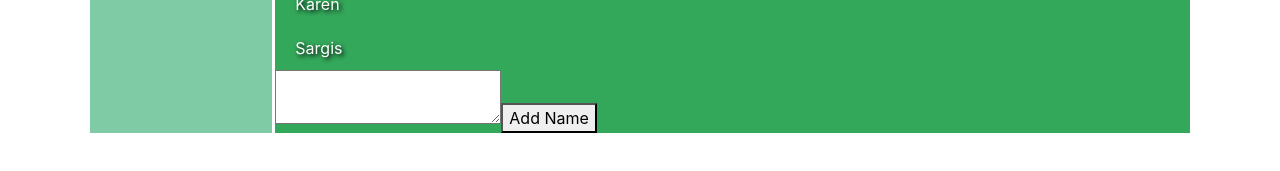
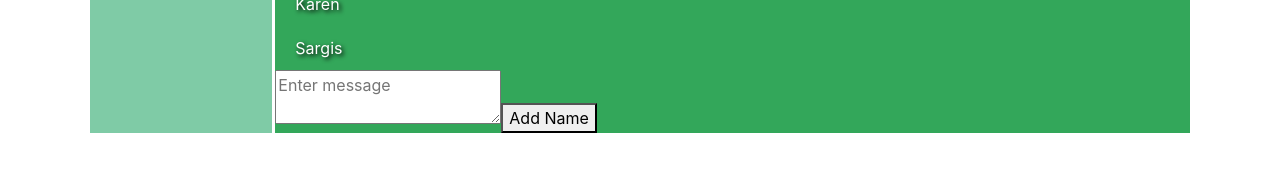
Before and after one commit to zograb731537/git-test, a React (Create React App) app: page /dialogs in a window 1280 px wide. Shown: the part 203-374 px from the top of the page. Built offline with nearby package versions, Linux system fonts and the light colour scheme.

Commit message:
e.target.value

```diff
--- a/src/components/Dialogs/Dialogs.jsx
+++ b/src/components/Dialogs/Dialogs.jsx
@@ -12,13 +12,13 @@ const Dialogs = (props) => {
 
    let MessageElement = props.dialogState.messages.map( element => <Message message={element.message} id={element.id} /> );
 
-    let addNewMessage = React.createRef();
+    let addNewMessage = props.addNewMessage;
     let addMessages = () => {
        props.dispatch(AddMessageActionCreator());
     }
 
-    let onPostChange = () => {
-      let text = addNewMessage.current.value;
+    let onPostChange = (e) => {
+       let text = e.target.value;
       props.dispatch(updateNewMessageActionCreator(text));
     }
 
@@ -31,8 +31,8 @@ const Dialogs = (props) => {
                {MessageElement}
             </div>
             <div>
-               <textarea  ref={addNewMessage}
-               onChange={onPostChange} value={props.dialogState.newPostMessage}/>
+               <textarea
+               onChange={onPostChange} value={addNewMessage} placeholder="Enter message"/>
                <button onClick={addMessages}>Add Name</button>
             </div>
          </div>
--- a/src/components/Profiles/MyPosts/Post/MyPosts.jsx
+++ b/src/components/Profiles/MyPosts/Post/MyPosts.jsx
@@ -8,13 +8,14 @@ const MyPosts = (props) => {
 
     let postsElement = props.pageState.map( post => <Post name={post.message} count={post.count} id={post.id}  />);
 
-    let addNewText = React.createRef();
+    let addNewText = props.addNewText;
     let addText = () => {
         props.dispatch(addPostActionCreator());
     }
 
-    let onPostChange = () => {
-        let text = addNewText.current.value;
+
+    let onPostChange = (e) => {
+        let text = e.target.value;
         props.dispatch(updateNewTextActionCreator(text));
     }
 
@@ -26,7 +27,7 @@ const MyPosts = (props) => {
           </div>
          <div>
              <div>
-           <textarea ref={addNewText} value={props.pageState.newPostText}
+           <textarea ref={addNewText} value={addNewText}
            onChange={onPostChange}/>
            </div>
            <div>
--- a/src/index.js
+++ b/src/index.js
@@ -12,7 +12,7 @@ let rerenderEntireTree = (state) => {
   ReactDOM.render(
     <BrowserRouter>
       <React.StrictMode>
-      <App state={state} dispatch={store.dispatch.bind(store)} />
+      <App state={state} dispatch={store.dispatch.bind(store)} store={store}/>
       </React.StrictMode>
     </BrowserRouter>,
     document.getElementById("root"));
--- a/src/redux/state.js
+++ b/src/redux/state.js
@@ -92,13 +92,15 @@ let store = {
         count: 12,
       };
       this._state.profilePage.posts.push(newPost);
-      this._state.profilePage.newPostText = " ";
+      this._state.profilePage.newPostText = "";
       this._callSubscriber(this._state);
     } else if (action.type === "UPDATE-NEW-TEXT") {
       this._state.profilePage.newPostText = action.newText;
       this._callSubscriber(this._state);
-    };
-    if (action.type === "ADD-MESSAGE") {
+    } else if (action.type === "UPDATE-NEW-MESSAGE") {
+      this._state.dialogsPage.newPostMessage = action.newMessage;
+      this._callSubscriber(this._state);
+    } else if (action.type === "ADD-MESSAGE") {
       let newMessage = {
         id: 6,
         name: this._state.dialogsPage.newPostMessage,
@@ -106,12 +108,7 @@ let store = {
       this._state.dialogsPage.dialogs.push(newMessage);
       this._state.dialogsPage.newPostMessage = "";
       this._callSubscriber(this._state);
-    } else if (action.type === "UPDATE-NEW-MESSAGE") {
-      this._state.dialogsPage.newPostMessage = action.newMessage;
-      this._callSubscriber(this._state);
-    };
-
-    if (action.type === "ADD-SINGER") {
+    }else if (action.type === "ADD-SINGER") {
       let newSinger = {
         id: 4,
         singer: this._state.singersPage.newSingerName,
```
Also changed, not shown: 1 other file (tests, documents, lock files or other folders).
